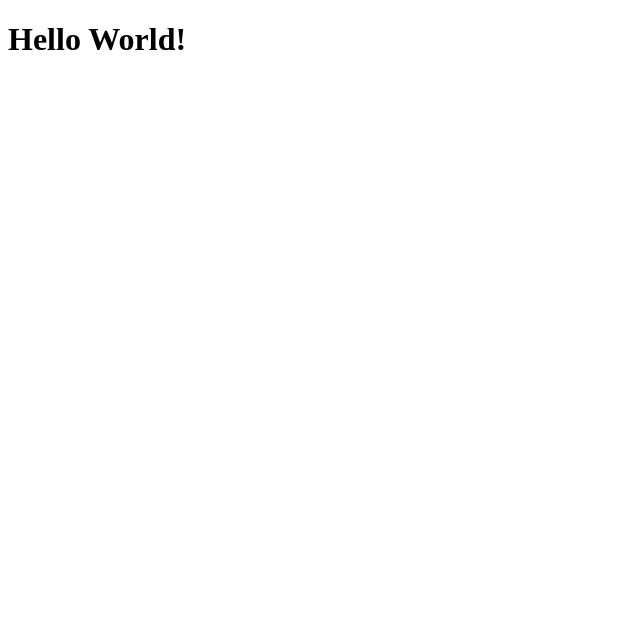
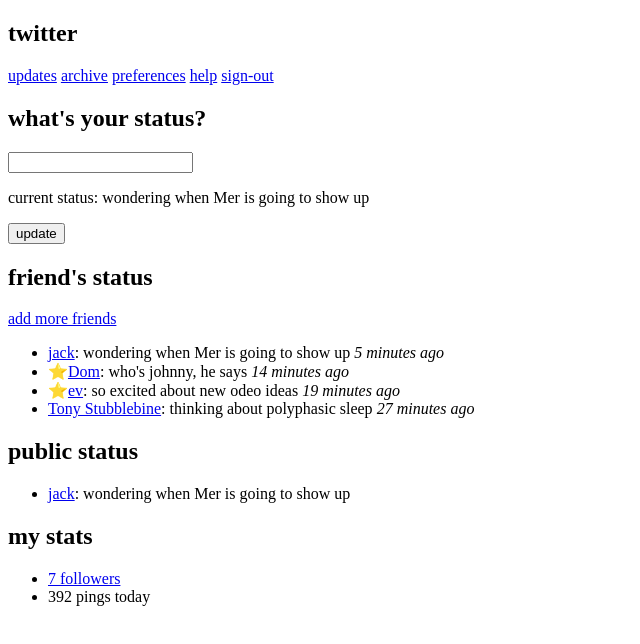
Before and after one commit to AR-47/early-twitter, a website: page index.html in a window 1280 px wide. Shown: the whole page, without its empty margins (0-640 px from the left). Drawn offline with Linux system fonts and the light colour scheme.

Commit message:
Earby twitter v1 complete

```diff
--- a/index.html
+++ b/index.html
@@ -2,10 +2,53 @@
 <html lang="en">
   <head>
     <!-- You may want to change the site title -->
-    <title>foobar</title>
+    <title>Early Twitter</title>
   </head>
   <body>
-    <!-- put your content below -->
-    <h1>Hello World!</h1>
+    <nav>
+      <h2>twitter</h2>
+
+      <a href='#'>updates</a>
+      <a href='#'>archive</a>
+      <a href='#'>preferences</a>
+      <a href='#'>help</a>
+      <a href='#'>sign-out</a>
+    </nav>
+
+    <section>
+    <h1>what's your status?</h1>
+
+      <input type="text">
+      <p><span>current status:</span> wondering when Mer is going to show up</p>
+      <input type="submit" value="update">
+    </section>
+
+    <section>
+      <h2>friend's status</h2>
+      <a href="#">add more friends</a>
+      <ul>
+        <li><a href="#">jack</a>: wondering when Mer is going to show up <i>5 minutes ago</i></li>
+        <li>⭐<a href="#">Dom</a>: who's johnny, he says <i>14 minutes ago</i></li>
+        <li>⭐<a href="#">ev</a>: so excited about new odeo ideas <i>19 minutes ago</i></li>
+        <li><a href="#">Tony Stubblebine</a>: thinking about polyphasic sleep <i>27 minutes ago</i></li>
+      </ul>
+    <section>
+
+    <section>
+      <h2>public status</h2>
+      <ul>
+        <li><a href="#">jack</a>: wondering when Mer is going to show up</li>
+      </ul>
+    </section>
+
+    <section>
+      <h2>my stats</h2>
+      <ul>
+        <li><a href="#">7 followers</a></li>
+        <li>392 pings today</li>
+      </ul>
+    </section>
+
+
   </body>
 </html>
```
